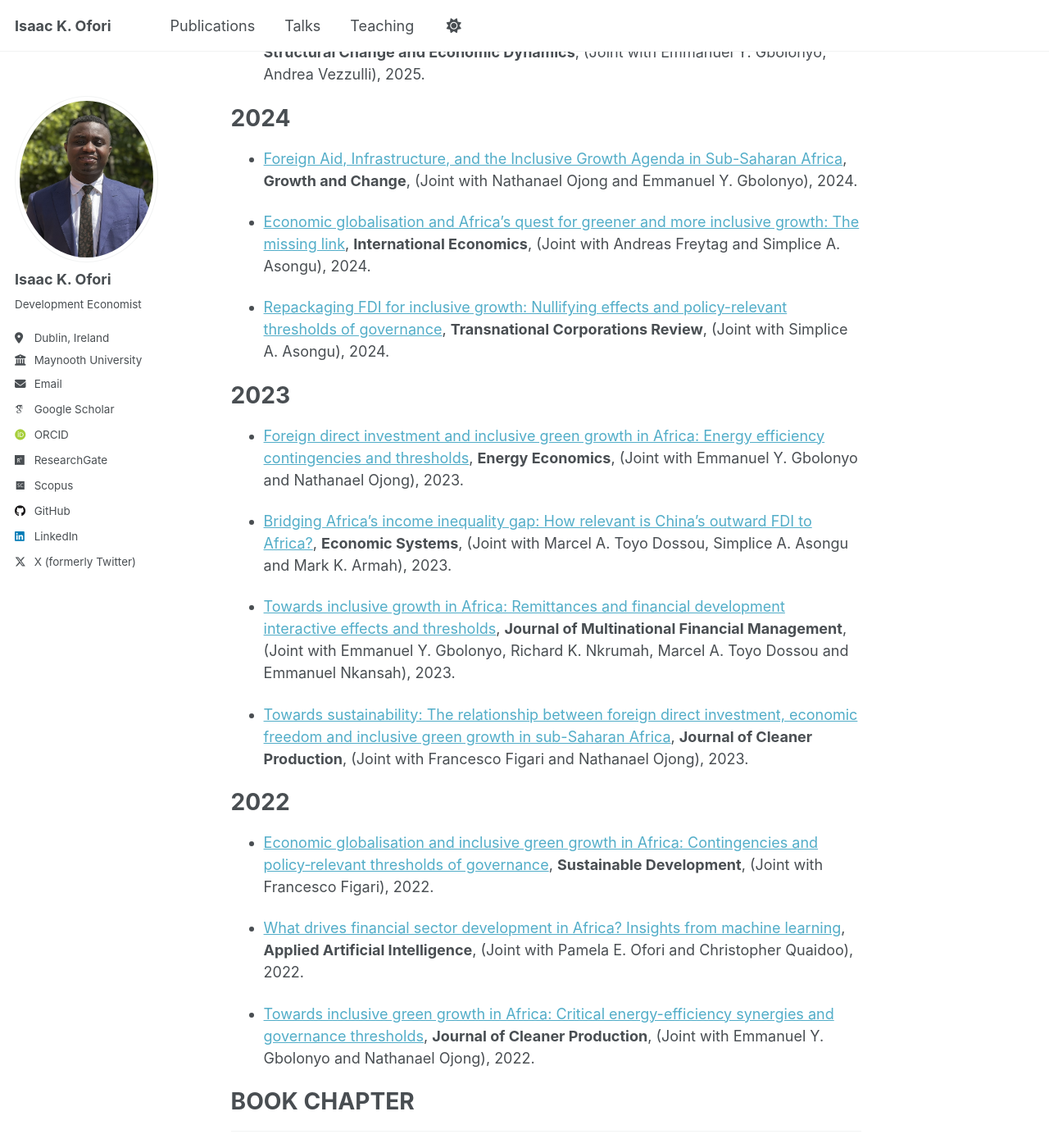
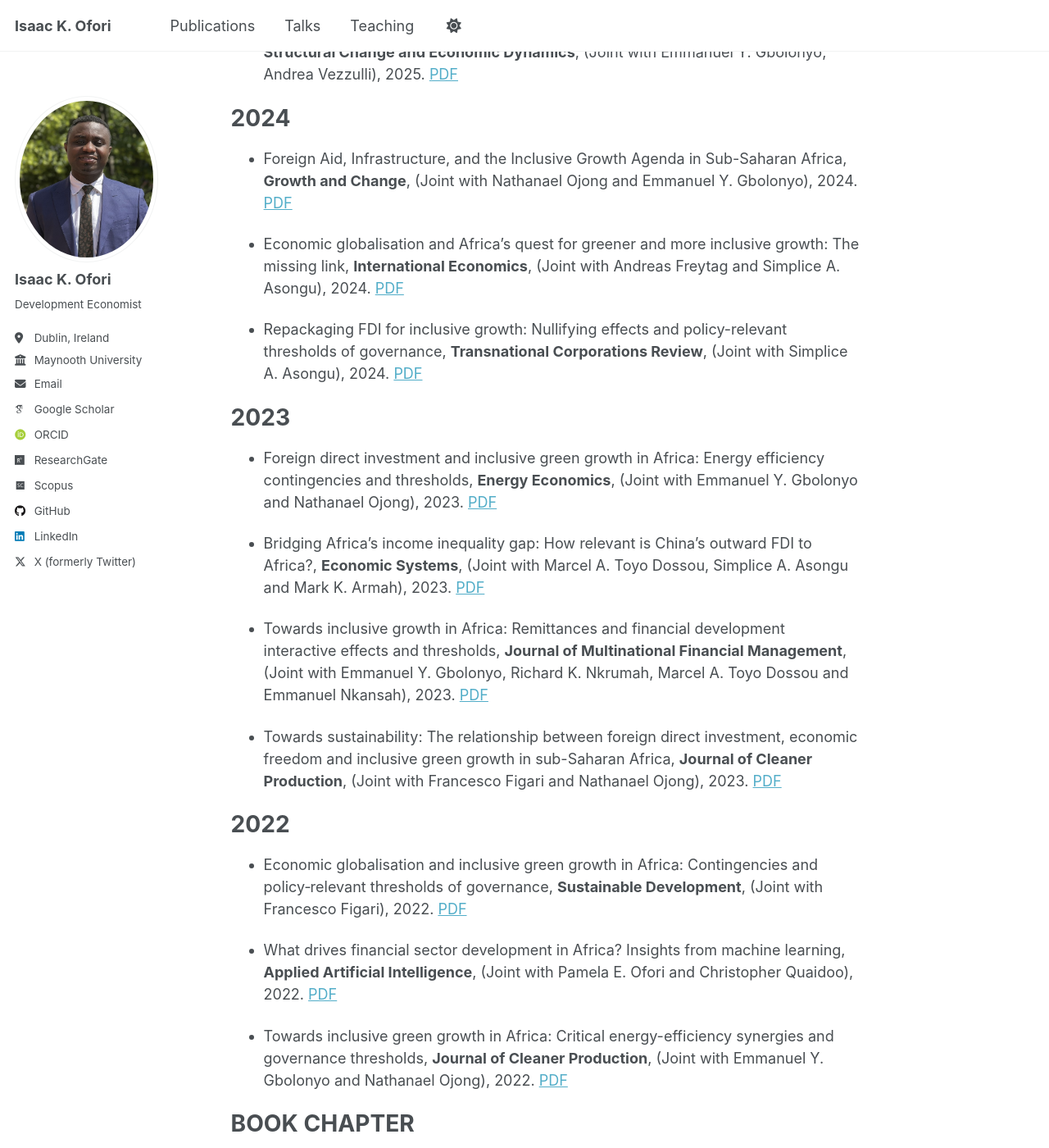
Before and after one commit to ikofori/ikofori.github.io, a Jekyll site: the page built from _pages/research.md, in a window 1280 px wide and 1400 px high, scrolled down 500 px. Shown: the whole window at 82% size. Built offline with Jekyll 4.4.1, drawn with Linux system fonts in a browser that asks for light colours; some web fonts are replaced; a script that is not in the unit is left out; some of the changed text lies outside the part shown.

Commit message:
Update research.md

```diff
--- a/_pages/research.md
+++ b/_pages/research.md
@@ -11,48 +11,48 @@ permalink: /research/
 - - -
 
 # Dataset
-- [Inclusive Green Growth Dataset for African Countries](https://zenodo.org/records/12529764) <br/>
+- Inclusive Green Growth Dataset for African Countries [PDF](https://zenodo.org/records/12529764) <br/>
 
 # 2025
-- [Distributional Energy Justice and the Inclusive Human Development Agenda in Africa](https://doi.org/10.1016/j.worlddev.2025.107223), **World Development**, 2025. <br/>
+- Distributional Energy Justice and the Inclusive Human Development Agenda in Africa, **World Development**, 2025. [PDF](https://doi.org/10.1016/j.worlddev.2025.107223) <br/>
 
-- [Energy consumption, democracy, and income inequality in Africa](https://link.springer.com/article/10.1007/s00181-025-02744-x), **Empirical Economics**, (Joint with Samuel Adams and Emmanuel Y. Gbolonyo), 2025. <br/>
+- Energy consumption, democracy, and income inequality in Africa, **Empirical Economics**, (Joint with Samuel Adams and Emmanuel Y. Gbolonyo), 2025. [PDF](https://link.springer.com/article/10.1007/s00181-025-02744-x) <br/>
 
-- [Heterogeneous effects of frontier technology adoption on economic growth in Africa](https://doi.org/10.1016/j.strueco.2025.09.004), **Structural Change and Economic Dynamics**, (Joint with Emmanuel Y. Gbolonyo, Andrea Vezzulli), 2025. <br/>
+- Heterogeneous effects of frontier technology adoption on economic growth in Africa, **Structural Change and Economic Dynamics**, (Joint with Emmanuel Y. Gbolonyo, Andrea Vezzulli), 2025. [PDF](https://doi.org/10.1016/j.strueco.2025.09.004) <br/>
 
 # 2024
-- [Foreign Aid, Infrastructure, and the Inclusive Growth Agenda in Sub-Saharan Africa](https://doi.org/10.1111/grow.70004), **Growth and Change**, (Joint with Nathanael Ojong and Emmanuel Y. Gbolonyo), 2024. <br/>
+- Foreign Aid, Infrastructure, and the Inclusive Growth Agenda in Sub-Saharan Africa, **Growth and Change**, (Joint with Nathanael Ojong and Emmanuel Y. Gbolonyo), 2024. [PDF](https://doi.org/10.1111/grow.70004) <br/>
 
-- [Economic globalisation and Africa's quest for greener and more inclusive growth: The missing link](https://doi.org/10.1016/j.inteco.2024.100509), **International Economics**, (Joint with Andreas Freytag and Simplice A. Asongu), 2024. <br/>
+- Economic globalisation and Africa's quest for greener and more inclusive growth: The missing link, **International Economics**, (Joint with Andreas Freytag and Simplice A. Asongu), 2024. [PDF](https://doi.org/10.1016/j.inteco.2024.100509) <br/>
 
-- [Repackaging FDI for inclusive growth: Nullifying effects and policy-relevant thresholds of governance](https://doi.org/10.1016/j.tncr.2024.200056), **Transnational Corporations Review**, (Joint with Simplice A. Asongu), 2024. <br/>
+- Repackaging FDI for inclusive growth: Nullifying effects and policy-relevant thresholds of governance, **Transnational Corporations Review**, (Joint with Simplice A. Asongu), 2024. [PDF](https://doi.org/10.1016/j.tncr.2024.200056) <br/>
 
 # 2023
-- [Foreign direct investment and inclusive green growth in Africa: Energy efficiency contingencies and thresholds](https://doi.org/10.1016/j.eneco.2022.106414), **Energy Economics**, (Joint with  Emmanuel Y. Gbolonyo and Nathanael Ojong), 2023. <br/>
+- Foreign direct investment and inclusive green growth in Africa: Energy efficiency contingencies and thresholds, **Energy Economics**, (Joint with  Emmanuel Y. Gbolonyo and Nathanael Ojong), 2023. [PDF](https://doi.org/10.1016/j.eneco.2022.106414) <br/>
 
-- [Bridging Africa’s income inequality gap: How relevant is China’s outward FDI to Africa?](https://doi.org/10.1016/j.ecosys.2022.101055), **Economic Systems**, (Joint with  Marcel A. Toyo Dossou,  Simplice A. Asongu and Mark K. Armah), 2023. <br/>
+- Bridging Africa’s income inequality gap: How relevant is China’s outward FDI to Africa?, **Economic Systems**, (Joint with  Marcel A. Toyo Dossou,  Simplice A. Asongu and Mark K. Armah), 2023. [PDF](https://doi.org/10.1016/j.ecosys.2022.101055) <br/>
 
-- [Towards inclusive growth in Africa: Remittances and financial development interactive effects and thresholds](https://doi.org/10.1016/j.mulfin.2023.100798), **Journal of Multinational Financial Management**, (Joint with Emmanuel Y. Gbolonyo, Richard K. Nkrumah, Marcel A. Toyo Dossou and Emmanuel Nkansah), 2023. <br/>
+- Towards inclusive growth in Africa: Remittances and financial development interactive effects and thresholds, **Journal of Multinational Financial Management**, (Joint with Emmanuel Y. Gbolonyo, Richard K. Nkrumah, Marcel A. Toyo Dossou and Emmanuel Nkansah), 2023. [PDF](https://doi.org/10.1016/j.mulfin.2023.100798) <br/>
 
-- [Towards sustainability: The relationship between foreign direct investment, economic freedom and inclusive green growth in sub-Saharan Africa](https://doi.org/10.1016/j.jclepro.2023.137020), **Journal of Cleaner Production**, (Joint with Francesco Figari and Nathanael Ojong), 2023. <br/>
+- Towards sustainability: The relationship between foreign direct investment, economic freedom and inclusive green growth in sub-Saharan Africa, **Journal of Cleaner Production**, (Joint with Francesco Figari and Nathanael Ojong), 2023. [PDF](https://doi.org/10.1016/j.jclepro.2023.137020) <br/>
 
 # 2022
-- [Economic globalisation and inclusive green growth in Africa: Contingencies and policy‐relevant thresholds of governance](https://doi.org/10.1002/sd.2403), **Sustainable Development**, (Joint with Francesco Figari), 2022. <br/>
+- Economic globalisation and inclusive green growth in Africa: Contingencies and policy‐relevant thresholds of governance, **Sustainable Development**, (Joint with Francesco Figari), 2022. [PDF](https://doi.org/10.1002/sd.2403) <br/>
 
-- [What drives financial sector development in Africa? Insights from machine learning](https://doi.org/10.1080/08839514.2021.1999597), **Applied Artificial Intelligence**, (Joint with Pamela E. Ofori and Christopher Quaidoo), 2022. <br/>
+- What drives financial sector development in Africa? Insights from machine learning, **Applied Artificial Intelligence**, (Joint with Pamela E. Ofori and Christopher Quaidoo), 2022. [PDF](https://doi.org/10.1080/08839514.2021.1999597) <br/>
 
-- [Towards inclusive green growth in Africa: Critical energy-efficiency synergies and governance thresholds](https://doi.org/10.1016/j.jclepro.2022.132917), **Journal of Cleaner Production**, (Joint with  Emmanuel Y. Gbolonyo and Nathanael Ojong), 2022. <br/>
+- Towards inclusive green growth in Africa: Critical energy-efficiency synergies and governance thresholds, **Journal of Cleaner Production**, (Joint with  Emmanuel Y. Gbolonyo and Nathanael Ojong), 2022. [PDF](https://doi.org/10.1016/j.jclepro.2022.132917) <br/>
 
 
 # BOOK CHAPTER
 - - -
 - Veling, L. & **Ofori, I. K.** (eds). The Sustainable Enterprise: Transforming Business For The Future, OAK TREE PRESS, Cork T12 XY2N, 2024. <br/>
 
-- [Inclusive Green Growth in OECD Countries: Insight from the Lasso Regularisation and Inferential Techniques](https://www.taylorfrancis.com/chapters/edit/10.1201/9781003283980-18/inclusive-green-growth-oecd-countries-insight-lasso-regularization-inferential-techniques-andrea-vezzulli-isaac-ofori-pamela-ofori-emmanuel-gbolonyo), **Artificial Intelligence and Engineering Mathematics: Foundations, Techniques, and Applications**, (joint with Andrea Vezzulli, Isaac K. Ofori and Emmanuel Gbolonyo), 2023. <br/>
+- Inclusive Green Growth in OECD Countries: Insight from the Lasso Regularisation and Inferential Techniques, **Artificial Intelligence and Engineering Mathematics: Foundations, Techniques, and Applications**, (joint with Andrea Vezzulli, Isaac K. Ofori and Emmanuel Gbolonyo), 2023. [PDF](https://www.taylorfrancis.com/chapters/edit/10.1201/9781003283980-18/inclusive-green-growth-oecd-countries-insight-lasso-regularization-inferential-techniques-andrea-vezzulli-isaac-ofori-pamela-ofori-emmanuel-gbolonyo) <br/>
 
-- [Global Value Chain Participation and Inclusive Growth in Sub-Saharan Africa](https://doi.org/10.1007/978-3-030-75556-0_32), **The Palgrave Handbook of Africa’s Economic Sectors**. Palgrave Macmillan, Cham, (joint with Camara Obeng and Peter Y. Mwinlaaru), 2022. <br/>
+- Global Value Chain Participation and Inclusive Growth in Sub-Saharan Africa, **The Palgrave Handbook of Africa’s Economic Sectors**. Palgrave Macmillan, Cham, (joint with Camara Obeng and Peter Y. Mwinlaaru), 2022. [PDF](https://doi.org/10.1007/978-3-030-75556-0_32) <br/>
 
-- [What Really Drives Financial Sector Development in Ghana? Evidence from Machine Learning](https://doi.org/10.1007/978-3-031-09345-6_2), In: Arun, T., Ngalawa, H., Derera, E., & Peprah, J. A (eds), **Palgrave Handbook on Financial Sector Development in Ghana**. Palgrave Macmillan, Cham, (joint with Camara Obeng), 2022. <br/>
+- What Really Drives Financial Sector Development in Ghana? Evidence from Machine Learning, In: Arun, T., Ngalawa, H., Derera, E., & Peprah, J. A (eds), **Palgrave Handbook on Financial Sector Development in Ghana**. Palgrave Macmillan, Cham, (joint with Camara Obeng), 2022. [PDF](https://doi.org/10.1007/978-3-031-09345-6_2) <br/>
 
 
 # WORKING PAPERS
@@ -63,11 +63,11 @@ permalink: /research/
 -
 - Frontier Technology Adoption and Inclusive Green Growth in the EU: A Double-edged Sword? (Joint with Louise Veling and John Cullen). <br/>
 
-- [Does Economic Complexity Promote Inclusive Green Growth](https://hdl.handle.net/10419/298785) (Joint with Emmanuel Y. Gbolonyo and Nathanael Ojong) <br/>
+- Does Economic Complexity Promote Inclusive Green Growth? (Joint with Emmanuel Y. Gbolonyo and Nathanael Ojong) [PDF](https://hdl.handle.net/10419/298785) <br/>
 
-- [Frontier Technology Readiness, Democracy, and Income Inequality in Africa](https://hdl.handle.net/10419/298788) <br/>
+- Frontier Technology Readiness, Democracy, and Income Inequality in Africa. [PDF](https://hdl.handle.net/10419/298788) <br/>
 
-- [Effects of Innovation and Economic Freedom on Female Economic Inclusion](https://www.econstor.eu/bitstream/10419/298786/1/Ofori-Female-Economic-Inclusion.pdf) (Joint with Isaac K. Ofori and Paolo Castelnovo). <br/>
+- Effects of Innovation and Economic Freedom on Female Economic Inclusion (Joint with Isaac K. Ofori and Paolo Castelnovo). [PDF](https://www.econstor.eu/bitstream/10419/298786/1/Ofori-Female-Economic-Inclusion.pdf) <br/>
 
 
 # WORK IN PROGRESS
```
